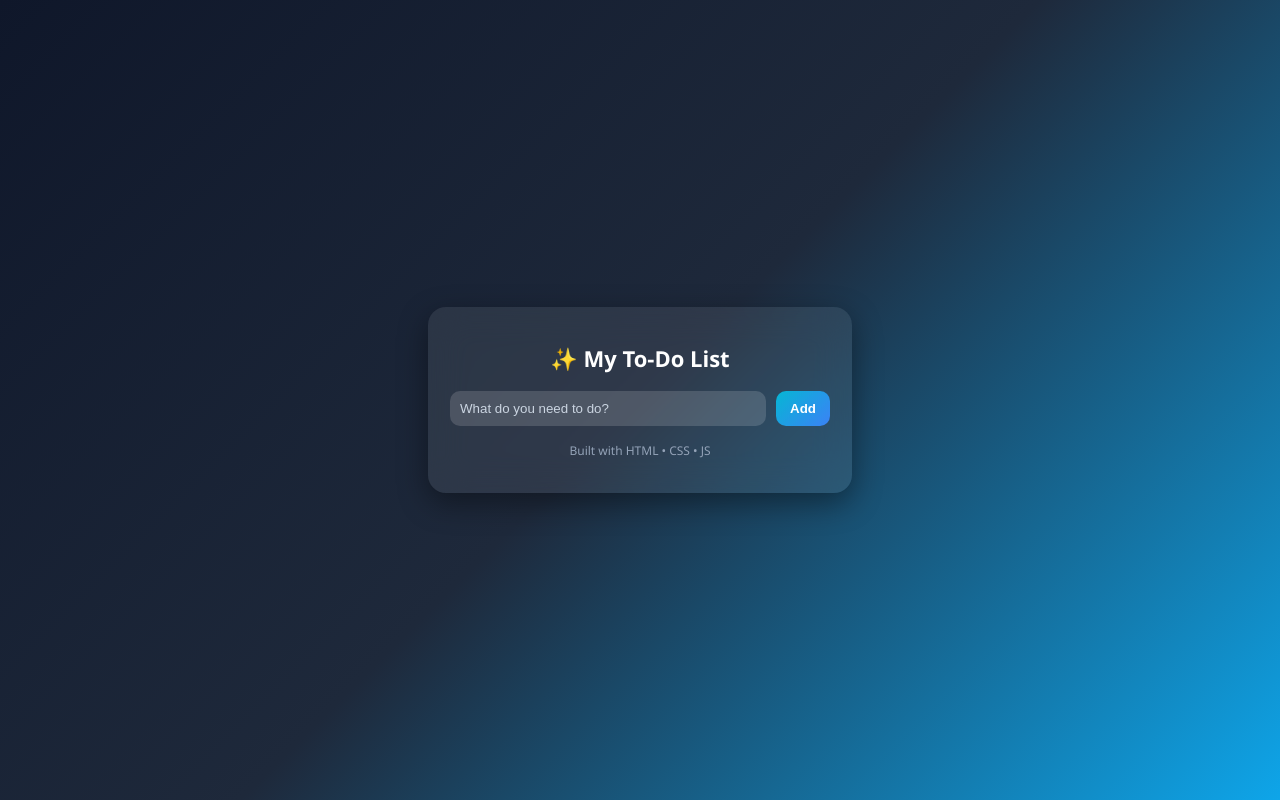
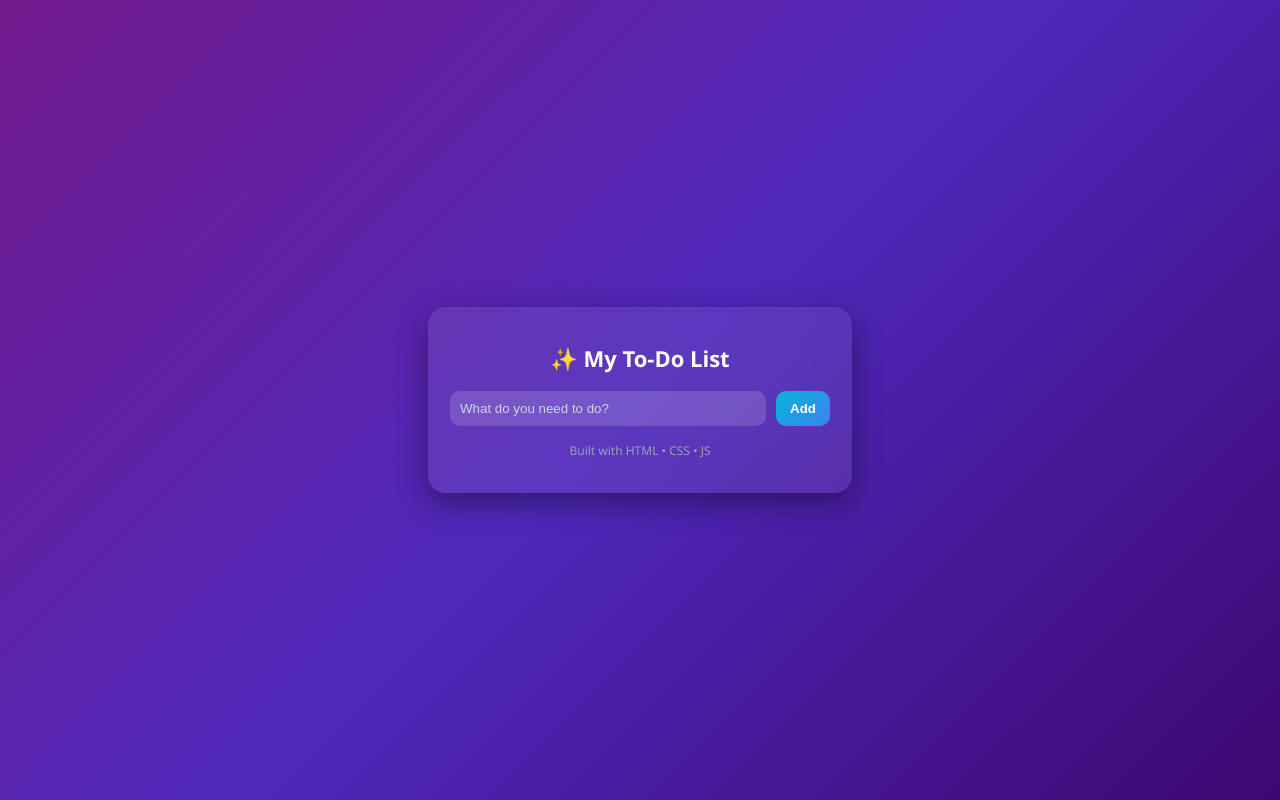
Before and after one commit to soujanyayarva3/PinnacleLabs_ToDoApp, a plain HTML site: page index.html in a window 1280 px wide. Drawn offline with Linux system fonts and the light colour scheme.

Commit message:
Update style.css

```diff
--- a/style.css
+++ b/style.css
@@ -7,7 +7,7 @@ body {
   align-items: center;
 
   /* Professional gradient */
-  background: linear-gradient(135deg, #0f172a, #1e293b, #0ea5e9);
+  background: linear-gradient(135deg, #731b8e, #4f28bb, #3e0871);
 }
 
 .app {
```
